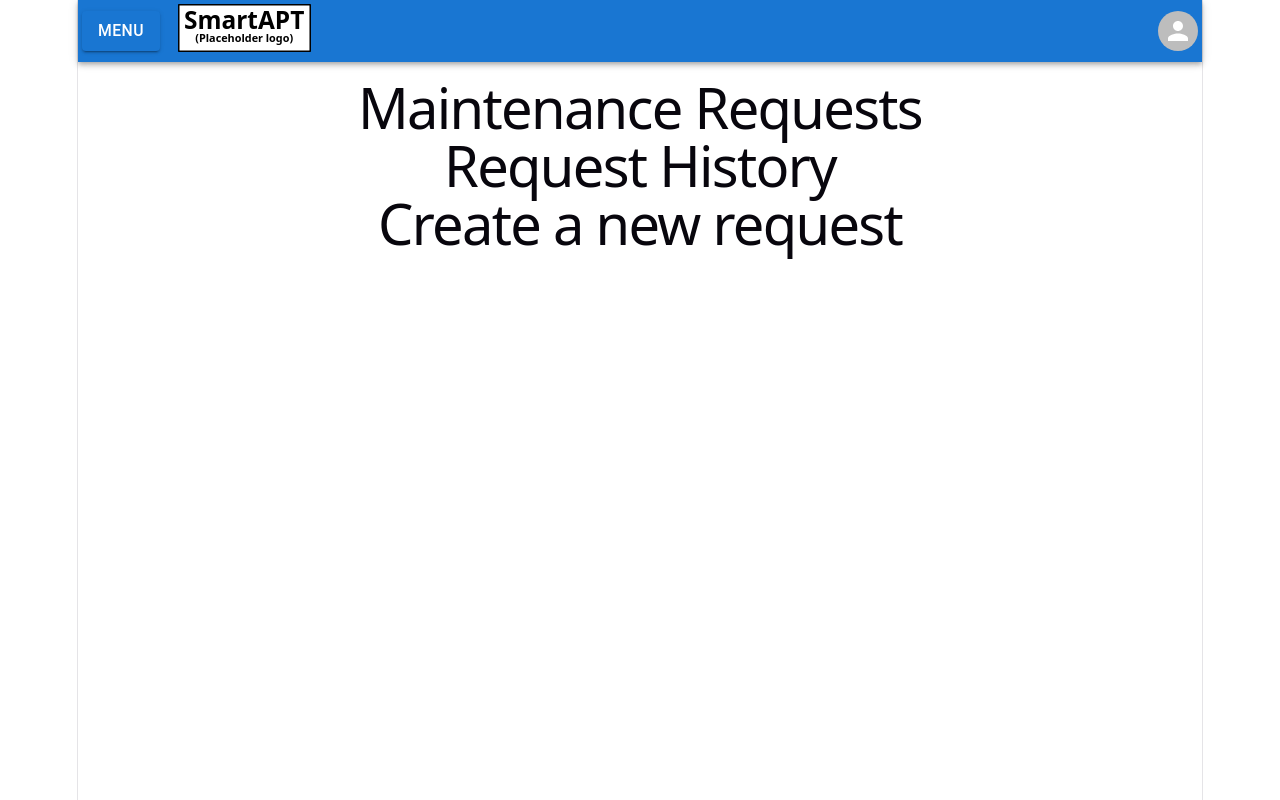
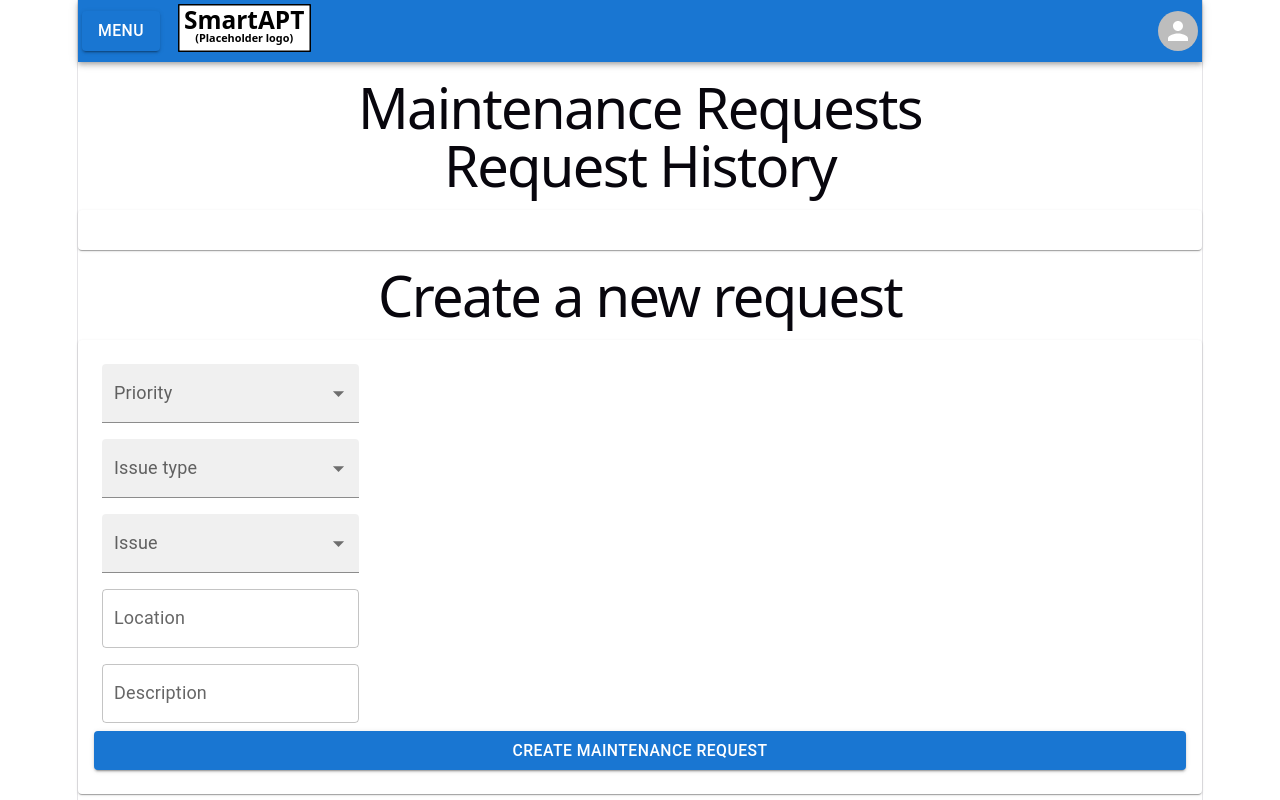
Before and after one commit to SevereWXJames/dormitory-managment-project, a React (Vite) app in the folder frontend/: page /maintenance in a window 1280 px wide. Built offline with nearby package versions, Linux system fonts and the light colour scheme.

Commit message:
Added residents Maintenance Requests page and related components

```diff
--- a/frontend/src/app/types.ts
+++ b/frontend/src/app/types.ts
@@ -1,2 +1,4 @@
 export type CommonFrameType = "UNAUTHENTICATED" | "LOGIN" | "RESIDENT" | "BUILDING_MANAGER";
 export type AuthenticationState = "UNAUTHENTICATED" | "RESIDENT" | "BUILDING_MANAGER";
+export type MaintenanceRequestStatus = "NEW" | "SCHEDULED" | "RESOLVED";
+export type MaintenanceRequestPriority = "HIGH" | "MEDIUM" | "LOW";
--- /dev/null
+++ b/frontend/src/assets/residents/placeholderData/maintenanceIssues.json
@@ -0,0 +1,66 @@
+[
+	{
+		"category_id": "structural",
+		"category_name": "Structural",
+		"issues": [
+			{
+				"id": "damaged_paint",
+				"name": "Damaged paint or wallpaper"
+			},
+			{
+				"id": "cracks",
+				"name": "Cracks on walls, floors or ceilings"
+			},
+			{
+				"id": "infiltration",
+				"name": "Infiltration"
+			}
+		]
+	},
+	{
+		"category_id": "hvac",
+		"category_name": "HVAC",
+		"issues": [
+			{
+				"id": "air_conditioner_broken",
+				"name": "Air conditioner not cooling"
+			},
+			{
+				"id": "heater_broken",
+				"name": "Heater not heating"
+			},
+			{
+				"id": "thermostat_broken",
+				"name": "Thermostat broken"
+			}
+		]
+	},
+	{
+		"category_id": "water",
+		"category_name": "Water",
+		"issues": [
+			{
+				"id": "no_water",
+				"name": "No water"
+			},
+			{
+				"id": "clogged_drain",
+				"name": "Clogged drain"
+			}
+		]
+	},
+	{
+		"category_id": "electricity",
+		"category_name": "Electricity",
+		"issues": [
+			{
+				"id": "no_electricity",
+				"name": "No electricity"
+			},
+			{
+				"id": "broken_outlet",
+				"name": "Broken outlet"
+			}
+		]
+	}
+]
--- /dev/null
+++ b/frontend/src/assets/residents/placeholderData/notices.json
@@ -0,0 +1,6 @@
+[
+	{
+		"title": "Water boiler repairs on 6 June",
+		"body": "Dear residents,\n\nRepairs will be carried out on the building's water boiler on 6 June between 2 PM and 6 PM. During this, there will be no hot water or heating available.\n\nPlease contact the building manager if you have any questions.\n\nBuilding management."
+	}
+]
--- a/frontend/src/components/residents/credits/AddCreditsCard.tsx
+++ b/frontend/src/components/residents/credits/AddCreditsCard.tsx
@@ -1,6 +1,6 @@
 import { Button, Card, CardContent, FormControl, InputLabel, OutlinedInput } from "@mui/material";
-import { useDispatch, useSelector } from "react-redux";
-import { addCredits, addTransactionHistoryEntry, getCreditsString } from "../../../context/residents/creditsSlice";
+import { useDispatch } from "react-redux";
+import { addCredits, addTransactionHistoryEntry } from "../../../context/residents/creditsSlice";
 import { useState } from "react";
 
 /**
--- /dev/null
+++ b/frontend/src/components/residents/maintenanceRequests/MaintenanceRequest.tsx
@@ -0,0 +1,32 @@
+import { Box } from "@mui/material";
+import { useId } from "react";
+import type { MaintenanceRequestPriority, MaintenanceRequestStatus } from "../../../app/types";
+
+type MaintenanceRequestsProps = {
+	unit: string,
+	status: MaintenanceRequestStatus;
+	priority: MaintenanceRequestPriority;
+	issue: string,
+	location: string,
+	description: string
+}
+
+/**
+ * React component for a single maintenance request item
+ *
+ * @returns JSX for a maintenance request item.
+ */
+export function MaintenanceRequest(props: MaintenanceRequestsProps) {
+	const id = "maintenance-request-" + useId();
+
+	return (
+		<Box id={id}>
+			<div className="maintenance-request-title">Unit {props.unit}</div>
+			<div className="maintenance-request-status">Status: {props.status}</div>
+			<div className="maintenance-request-priority">Priority: {props.priority}</div>
+			<div className="maintenance-request-field">Issue: {props.issue}</div>
+			<div className="maintenance-request-field">Location: {props.location}</div>
+			<div className="maintenance-request-field">Description: {props.description}</div>
+		</Box>
+	);
+}
--- /dev/null
+++ b/frontend/src/components/residents/maintenanceRequests/MaintenanceRequestHistoryCard.tsx
@@ -0,0 +1,25 @@
+import { MaintenanceRequest } from "./MaintenanceRequest";
+
+import { Card, CardContent } from "@mui/material";
+import { useSelector } from "react-redux";
+import { getMaintenanceRequests } from "../../../context/residents/maintenanceRequestsSlice";
+
+/**
+ * React components for the Maintenance Request History display.
+ *
+ * @returns JSX for the Maintenance Request History card.
+ */
+export function MaintenanceRequestHistoryCard() {
+	const requests = useSelector(getMaintenanceRequests);
+	const requestsElems = requests.map((r) =>
+		<MaintenanceRequest key={r.id} unit={r.unit} priority={r.priority} status={r.status} issue={r.issue} location={r.location} description={r.description} />
+	);
+
+	return (
+		<Card id="maintenance-request-history-card">
+			<CardContent id="maintenance-request-history-card-content">
+				{requestsElems}
+			</CardContent>
+		</Card>
+	);
+}
--- /dev/null
+++ b/frontend/src/components/residents/maintenanceRequests/createMaintenanceRequestCard.tsx
@@ -0,0 +1,111 @@
+import { Button, Card, CardContent, FormControl, InputLabel, MenuItem, OutlinedInput, Select } from "@mui/material";
+import { useDispatch } from "react-redux";
+import { addMaintenanceRequest } from "../../../context/residents/maintenanceRequestsSlice";
+import { useState } from "react";
+import issues from "../../../assets/residents/placeholderData/maintenanceIssues.json";
+
+/**
+ * React components for the Create Maintenance Request card.
+ *
+ * @returns JSX for the Create Maintenance Request card.
+ */
+
+export function CreateMaintenanceRequestCard() {
+	const priorityID = "priority";
+	const issueTypeID = "issue-type";
+	const issueID = "issue";
+	const locationID = "location";
+	const descriptionID = "description";
+
+	const dispatch = useDispatch();
+	const [priority, setPriority] = useState("");
+	const [issueType, setIssueType] = useState("");
+	const [issue, setIssue] = useState("");
+	const [location, setLocation] = useState("");
+	const [description, setDescription] = useState("");
+
+	const issueTypeMenuItems = issues.map((i) => <MenuItem value={i.category_id}>{i.category_name}</MenuItem>);
+	const getIssueMenuItems = () => {
+		const issuesByIssueType = issues.find((it) => it.category_id == issueType)?.issues;
+
+		if (issuesByIssueType == null) {
+			return [];
+		}
+
+		return issuesByIssueType.map((i) => <MenuItem value={i.id}>{i.name}</MenuItem>);
+	}
+
+	const createMaintenanceRequest = () => {
+		dispatch(addMaintenanceRequest({
+			unit: 1,
+			priority: priority,
+			issueType: issueType,
+			issue: issue,
+			location: location,
+			description: description
+		}));
+	}
+
+	return (
+		<Card id="add-credits-card">
+			<CardContent id="add-credits-card-content" sx={{display: "flex", flexDirection: "column"}}>
+				<FormControl sx={{m: 1, width: '25ch'}} variant="filled">
+					<InputLabel htmlFor={`${priorityID}-input`}>Priority</InputLabel>
+					<Select
+						id={`${priorityID}-input`}
+						label="Priority"
+						value={priority}
+						onChange={(e) => setPriority((e.target as HTMLInputElement).value)}
+					>
+						<MenuItem value={"HIGH"}>High</MenuItem>
+						<MenuItem value={"MEDIUM"}>Medium</MenuItem>
+						<MenuItem value={"LOW"}>Low</MenuItem>
+					</Select>
+				</FormControl>
+				<FormControl sx={{m: 1, width: '25ch'}} variant="filled">
+					<InputLabel htmlFor={`${issueTypeID}-input`}>Issue type</InputLabel>
+					<Select
+						id={`${issueTypeID}-input`}
+						label="Issue type"
+						value={issueType}
+						onChange={(e) => setIssueType((e.target as HTMLInputElement).value)}
+					>
+						{issueTypeMenuItems}
+					</Select>
+				</FormControl>
+				<FormControl sx={{m: 1, width: '25ch'}} variant="filled">
+					<InputLabel htmlFor={`${issueID}-input`}>Issue</InputLabel>
+					<Select
+						id={`${issueID}-input`}
+						label="Issue"
+						value={issue}
+						onChange={(e) => setIssue((e.target as HTMLInputElement).value)}
+					>
+						{getIssueMenuItems()}
+					</Select>
+				</FormControl>
+				<FormControl sx={{m: 1, width: '25ch'}} variant="filled">
+					<InputLabel htmlFor={`${locationID}-input`}>Location</InputLabel>
+					<OutlinedInput
+						id={`${locationID}-input`}
+						type='text'
+						label="Location"
+						onInput={(e) => setLocation((e.target as HTMLInputElement).value)}
+					/>
+				</FormControl>
+				<FormControl sx={{m: 1, width: '25ch'}} variant="filled">
+					<InputLabel htmlFor={`${descriptionID}-input`}>Description</InputLabel>
+					<OutlinedInput
+						id={`${descriptionID}-input`}
+						type='text'
+						label="Description"
+						onInput={(e) => setDescription((e.target as HTMLInputElement).value)}
+					/>
+				</FormControl>
+				<FormControl>
+					<Button id="open-nav-bar-button" variant="contained" onClick={createMaintenanceRequest}>Create maintenance request</Button>
+				</FormControl>
+			</CardContent>
+		</Card>
+	);
+}
--- a/frontend/src/context/residents/creditsSlice.ts
+++ b/frontend/src/context/residents/creditsSlice.ts
@@ -44,7 +44,7 @@ export const creditsSlice = createSlice({
 export const { addCredits, addTransactionHistoryEntry } = creditsSlice.actions;
 
 /**
- *  Returns the amount of credits as a number of cents.
+ * Returns the amount of credits as a number of cents.
  *
  * @param state {CreditsSliceState} State for the creditsSlice.
  * @returns Amount of credits as a number of cents.
--- /dev/null
+++ b/frontend/src/context/residents/maintenanceRequestsSlice.ts
@@ -0,0 +1,52 @@
+import { createSlice } from '@reduxjs/toolkit';
+import type { RootState } from '../store';
+import type { MaintenanceRequestPriority, MaintenanceRequestStatus } from '../../app/types';
+
+type MaintenanceRequestSliceState = {
+	maintenanceRequests: {
+		id: number,
+		unit: string,
+		priority: MaintenanceRequestPriority,
+		status: MaintenanceRequestStatus,
+		issue: string,
+		location: string,
+		description: string
+	}[];
+}
+
+const initialState: MaintenanceRequestSliceState = {
+	maintenanceRequests: []
+};
+
+export const maintenanceRequestsSlice = createSlice({
+	name: 'maintenanceRequests',
+	initialState,
+	reducers: {
+		/**
+		 * Adds a maintenance request to the Redux state.
+		 *
+		 * @param state Current full Redux state.
+		 * @param parameters An object with format {unit, priority,
+		 * issueType, issue, location, description}
+		 */
+		addMaintenanceRequest: (state, parameters) => {
+			const id = state.maintenanceRequests.length + 1;
+			const unit = parameters.payload.unit;
+			const priority = parameters.payload.priority;
+			const status = "NEW";
+			const issue = parameters.payload.issueType + " - " + parameters.payload.issue;
+			const location = parameters.payload.location;
+			const description = parameters.payload.location;
+
+			state.maintenanceRequests.push({id, unit, priority, status, issue, location, description});
+		}
+	}
+});
+
+export const { addMaintenanceRequest } = maintenanceRequestsSlice.actions;
+
+export const getMaintenanceRequests = (state: RootState) => {
+	return state.maintenanceRequests.maintenanceRequests;
+}
+
+export default maintenanceRequestsSlice.reducer;
--- a/frontend/src/context/store.ts
+++ b/frontend/src/context/store.ts
@@ -1,11 +1,13 @@
 import { configureStore } from '@reduxjs/toolkit';
 import authenticationReducer from './authenticationSlice';
 import creditsReducer from './residents/creditsSlice';
+import maintenanceRequestsSliceReducer from './residents/maintenanceRequestsSlice';
 
 export const store = configureStore({
 	reducer: {
 		authentication: authenticationReducer,
-		credits: creditsReducer
+		credits: creditsReducer,
+		maintenanceRequests: maintenanceRequestsSliceReducer
 	}
 });
 
--- a/frontend/src/pages/common/residents/dashboard/dynamic/MaintenanceRequestsPage.tsx
+++ b/frontend/src/pages/common/residents/dashboard/dynamic/MaintenanceRequestsPage.tsx
@@ -1,4 +1,6 @@
 import {CommonFrame} from "../../../../../components/common/CommonFrame.tsx";
+import { CreateMaintenanceRequestCard } from "../../../../../components/residents/maintenanceRequests/createMaintenanceRequestCard.tsx";
+import { MaintenanceRequestHistoryCard } from "../../../../../components/residents/maintenanceRequests/MaintenanceRequestHistoryCard.tsx";
 
 export interface MaintenanceRequestsProps {
     requests: object[]
@@ -11,7 +13,9 @@ export function MaintenanceRequestsPage() {
             <div className="maintenanceRequestsPage">
                 <h1>Maintenance Requests</h1>
                 <h1>Request History</h1>
+                <MaintenanceRequestHistoryCard />
                 <h1>Create a new request</h1>
+                <CreateMaintenanceRequestCard />
             </div>
         </>
     );
```
Also changed, not shown: frontend/src/pages/common/residents/dashboard/dynamic/NoticesPage.tsx (+4 -3 lines).
